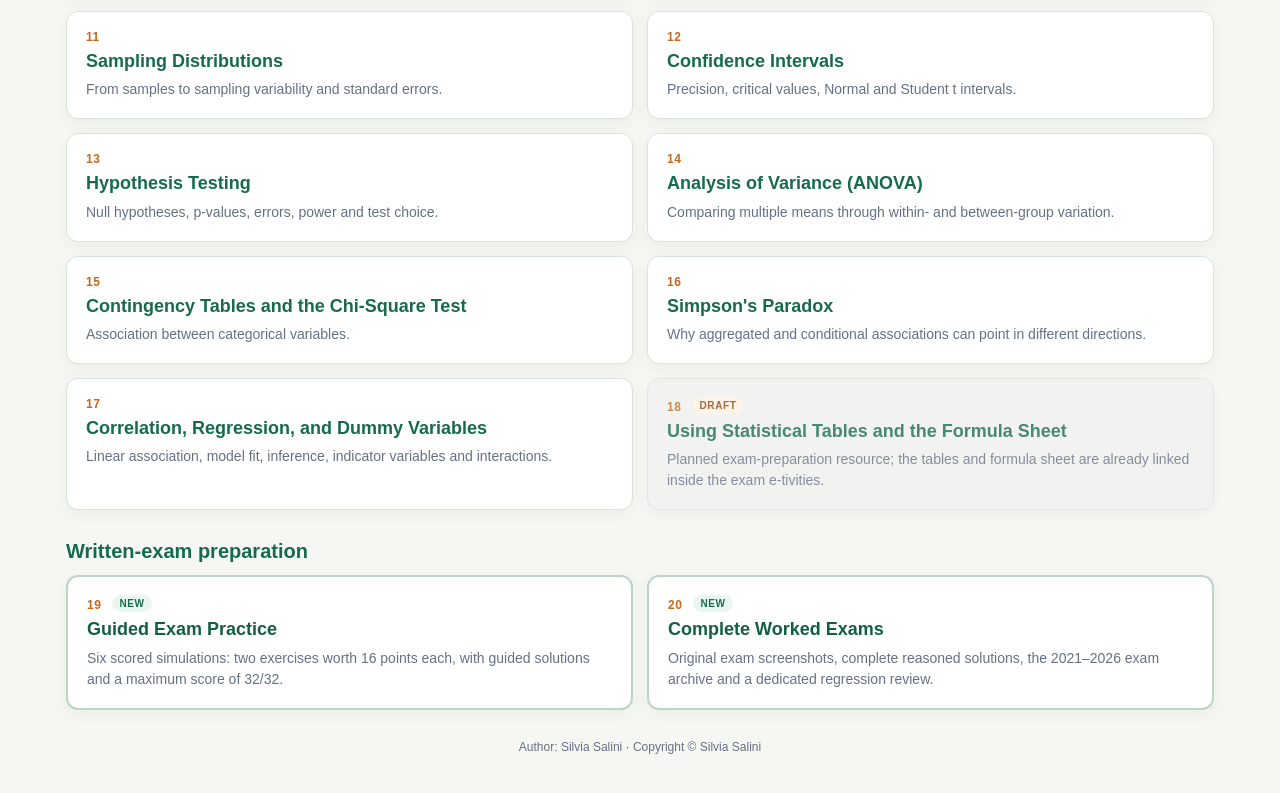
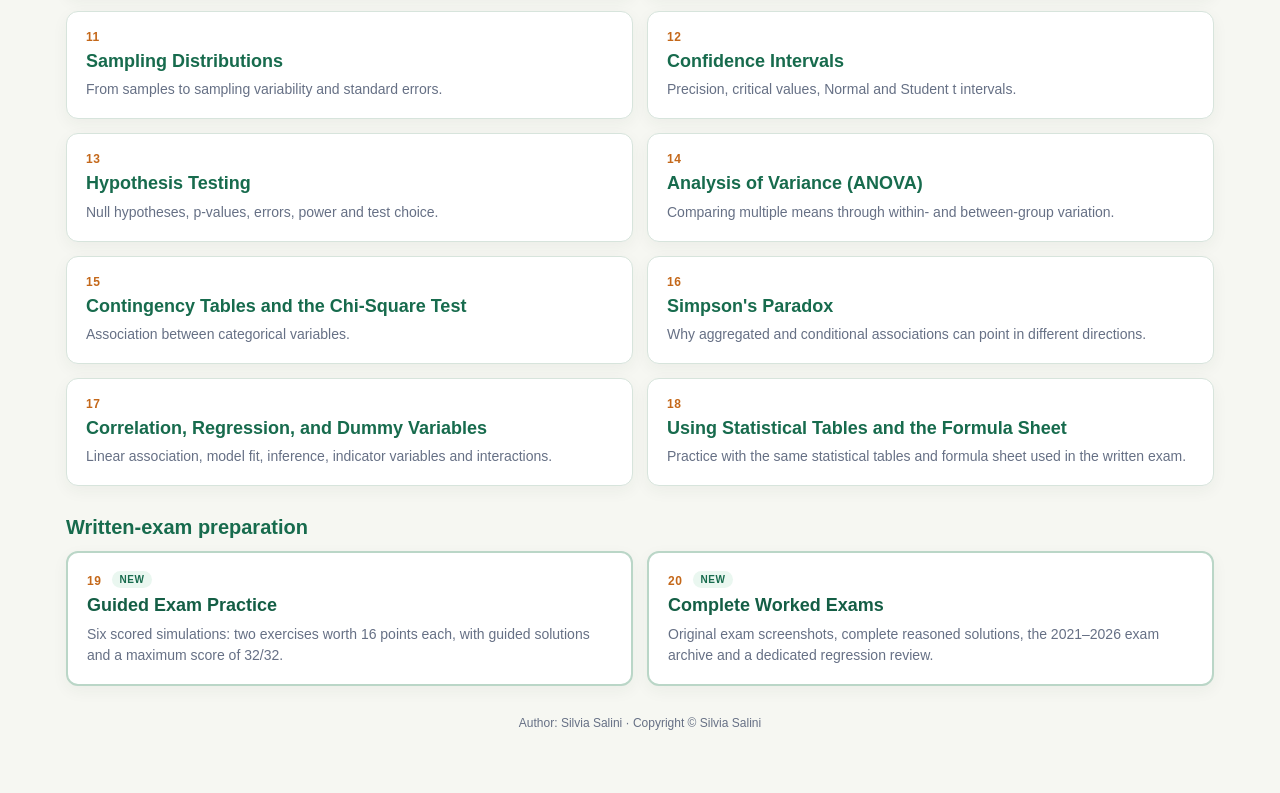
Before and after one commit to SilviaSaliniUNIMI/statistics-iple, a plain HTML site: page index.html in a window 1280 px wide. Shown: the part 917-1710 px from the top of the page. Drawn offline with Linux system fonts and the light colour scheme.

Commit message:
Add files via upload

```diff
--- a/index.html
+++ b/index.html
@@ -19,7 +19,7 @@
 <a class="card" href="15-Chi-Square.html"><div class="num">15</div><h2>Contingency Tables and the Chi-Square Test</h2><p>Association between categorical variables.</p></a>
 <a class="card" href="16-Simpsons-Paradox.html"><div class="num">16</div><h2>Simpson's Paradox</h2><p>Why aggregated and conditional associations can point in different directions.</p></a>
 <a class="card" href="17-Correlation-and-Regression.html"><div class="num">17</div><h2>Correlation, Regression, and Dummy Variables</h2><p>Linear association, model fit, inference, indicator variables and interactions.</p></a>
-<div class="card draft"><div class="num">18 <span class="badge">DRAFT</span></div><h2>Using Statistical Tables and the Formula Sheet</h2><p>Planned exam-preparation resource; the tables and formula sheet are already linked inside the exam e-tivities.</p></div>
+<a class="card" href="18-Using-Tables-and-Formula-Sheet.html"><div class="num">18</div><h2>Using Statistical Tables and the Formula Sheet</h2><p>Practice with the same statistical tables and formula sheet used in the written exam.</p></a>
 </div>
 <h2 class="section-title">Written-exam preparation</h2><div class="grid">
 <a class="card exam" href="19-Guided-Exam-Practice.html"><div class="num">19 <span class="badge new">NEW</span></div><h2>Guided Exam Practice</h2><p>Six scored simulations: two exercises worth 16 points each, with guided solutions and a maximum score of 32/32.</p></a>
```
